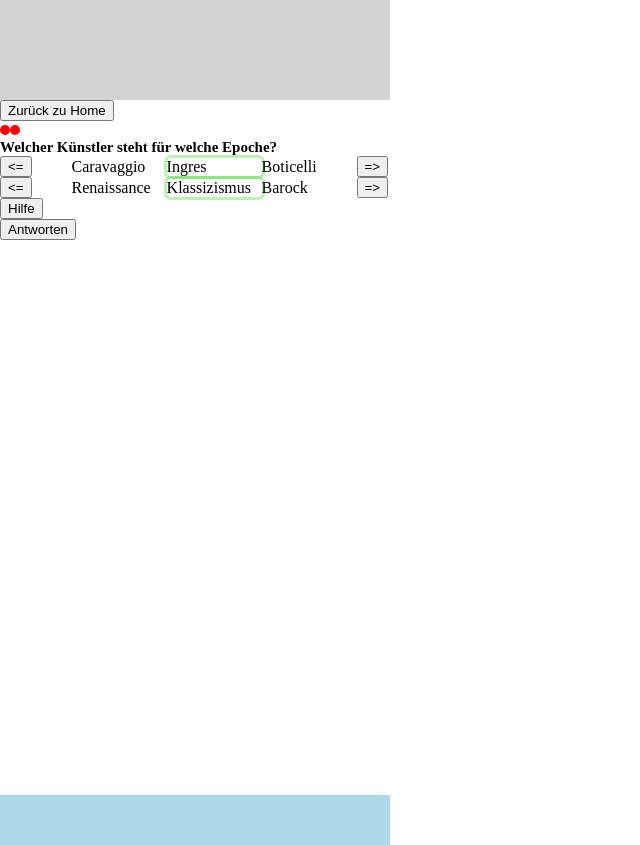
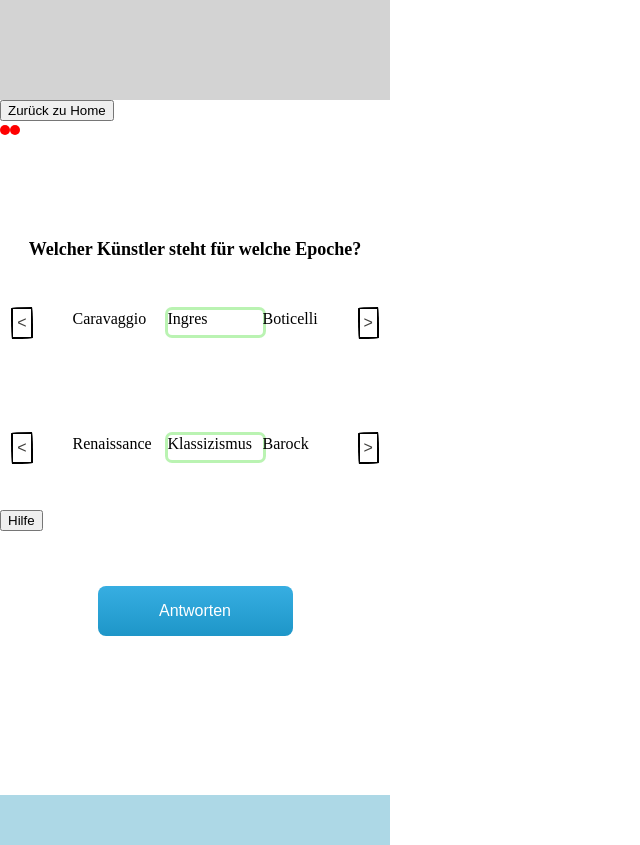
Before and after one commit to nadjascodejourney/quizproject, a React (Vite) app: page /quizpage in a window 1280 px wide. Shown: the whole page, without its empty margins (0-640 px from the left). Built offline with nearby package versions, Linux system fonts and the light colour scheme.

Commit message:
FontAwesomeNPMinstall

```diff
--- a/src/components/AnswerButton.jsx
+++ b/src/components/AnswerButton.jsx
@@ -1,3 +1,6 @@
+//style
+import styles from "../styles/answerButton.module.css"
+
 import { useContext } from "react";
 import { QuizContext } from "../utils/StateManagement";
 
@@ -5,9 +8,9 @@ const AnswerButton = () => {
   const { handleSubmitAnswers, error } = useContext(QuizContext);
 
   return (
-    <div>
-      <button onClick={handleSubmitAnswers}>
-        {error ? "Versuch´s nochmal" : "Antworten"}
+    <div className={styles.container}>
+      <button onClick={handleSubmitAnswers} className={styles.answerButton}>
+        {error ? "Try Again" : "Antworten"}
       </button>
     </div>
   );
--- a/src/components/AnswerMultiple.jsx
+++ b/src/components/AnswerMultiple.jsx
@@ -3,7 +3,6 @@
 /* import CarouselListItems from "./CarouselListItems"; */
 // styles
 import styles from "../styles/answerMulti.module.css"
-
 
 import { useContext } from "react";
 import { QuizContext } from "../utils/StateManagement";
@@ -13,10 +12,10 @@ const AnswerMultiple = () => {
 
   return (
     <div>
-    <section className={styles.answercontainer}>
+    <section className={styles.answerContainer}>
       {/* Oberes Karusell */}
       {/*  <ArrowButton onClick={() => updateAnswersOrder(0, "-")} /> */}
-      <button onClick={() => updateAnswersOrder(0, "-")}>{"<="}</button>
+      <button onClick={() => updateAnswersOrder(0, "-")} className={styles.answerMultiButton}>{"<"}</button>
       {/*  <CarouselListItems answers={userAnswer[0]} /> */}
       <ul>
         {userAnswer[0]?.length <= 1 && <li></li>}
@@ -24,13 +23,13 @@ const AnswerMultiple = () => {
           <li key={id}>{answer}</li>
         ))}
       </ul>
-      <button onClick={() => updateAnswersOrder(0, "+")}>{"=>"}</button>
+      <button onClick={() => updateAnswersOrder(0, "+")} className={styles.answerMultiButton}>{">"}</button>
     </section>
       {/*  <ArrowButton onClick={() => updateAnswersOrder(0, "+")} /> */}
-    <section className={styles.answercontainer}>
+    <section className={styles.answerContainer}>
       {/* Unteres Karusell */}
       {/*  <ArrowButton onClick={() => updateAnswersOrder(1, "-")} /> */}
-      <button onClick={() => updateAnswersOrder(1, "-")}>{"<="}</button>
+      <button onClick={() => updateAnswersOrder(1, "-")} className={styles.answerMultiButton}>{"<"}</button>
       {/*   <CarouselListItems answers={userAnswer[1]} /> */}
       <ul>
         {userAnswer[1]?.length <= 1 && <li></li>}
@@ -39,7 +38,7 @@ const AnswerMultiple = () => {
         ))}
       </ul>
       {/* <ArrowButton onClick={() => updateAnswersOrder(1, "+")} /> */}
-      <button onClick={() => updateAnswersOrder(1, "+")}>{"=>"}</button>
+      <button onClick={() => updateAnswersOrder(1, "+")} className={styles.answerMultiButton}>{">"}</button>
       </section>
     </div>
   );
--- a/src/styles/answerButton.module.css
+++ b/src/styles/answerButton.module.css
@@ -0,0 +1,35 @@
+.container {
+
+    display: flex;
+    justify-content: center;
+    align-items: center;
+    height: 20vh;
+
+    .answerButton {
+        background-image: linear-gradient(-180deg, #37AEE2 0%, #1E96C8 100%);
+        border-radius: .5rem;
+        box-sizing: border-box;
+        color: #ffffff;
+        display: flex;
+        font-size: 16px;
+        justify-content: center;
+        padding: 1rem 1.75rem;
+        text-decoration: none;
+        width: 50%;
+        border: 15px;
+        cursor: pointer;
+        user-select: none;
+        -webkit-user-select: none;
+        touch-action: manipulation;
+    }
+
+    .answerButton:hover {
+        background-image: linear-gradient(-180deg, #1D95C9 0%, #17759C 100%);
+    }
+
+    @media (min-width: 768px) {
+        .answerButton {
+            padding: 1rem 2rem;
+        }
+    }
+}
--- a/src/styles/answerMulti.module.css
+++ b/src/styles/answerMulti.module.css
@@ -1,20 +1,66 @@
-.answercontainer {
+.answerContainer {
     display: flex;
-    justify-content: space-between;
-    max-width: fit-content;
+    justify-content: center;
+    align-items: center;
+    height: 125px;
+    width: 390px;
+    margin: 0 auto;
+
+
+    .answerMultiButton {
+        align-self: center;
+        background-color: #fff;
+        background-image: none;
+        background-position: 0 90%;
+        background-repeat: repeat no-repeat;
+        background-size: 4px 3px;
+        border-radius: 15px 225px 255px 15px 15px 255px 225px 15px;
+        border-style: solid;
+        border-width: 2px;
+        box-shadow: rgba(0, 0, 0, .2) 15px 28px 25px -18px;
+        box-sizing: border-box;
+        color: #41403e;
+        cursor: pointer;
+        display: inline-block;
+        font-family: Neucha, sans-serif;
+        font-size: 1rem;
+        line-height: 20px;
+        outline: none;
+        padding: .25rem;
+        text-decoration: none;
+        transition: all 235ms ease-in-out;
+        border-bottom-left-radius: 15px 255px;
+        border-bottom-right-radius: 225px 15px;
+        border-top-left-radius: 255px 15px;
+        border-top-right-radius: 15px 225px;
+        user-select: none;
+        -webkit-user-select: none;
+        touch-action: manipulation;
+    }
+
+    .answerMultiButton:hover {
+        box-shadow: rgba(0, 0, 0, .3) 2px 8px 8px -5px;
+        transform: translate3d(0, 2px, 0);
+    }
+
+    .answerMultiButton:focus {
+        box-shadow: rgba(0, 0, 0, .3) 2px 8px 4px -6px;
+    }
 
 
     ul {
 
         display: grid;
         grid-template-columns: repeat(3, minmax(95px, 1fr));
-        align-items: center;
+        justify-content: space-evenly;
+        height: 25px;
         list-style: none;
 
         li:nth-of-type(2) {
             box-shadow: rgba(28, 214, 3, 0.3) 0px 0px 0px 3px;
             border-radius: 4px;
 
+
         }
     }
 
--- a/src/styles/question.module.css
+++ b/src/styles/question.module.css
@@ -1,4 +1,7 @@
 .questioncontainer {
+    display: flex;
+    justify-content: center;
     align-items: center;
-    font-size: 10px;
+    font-size: 12px;
+    margin-top: 100px;
 }
```
